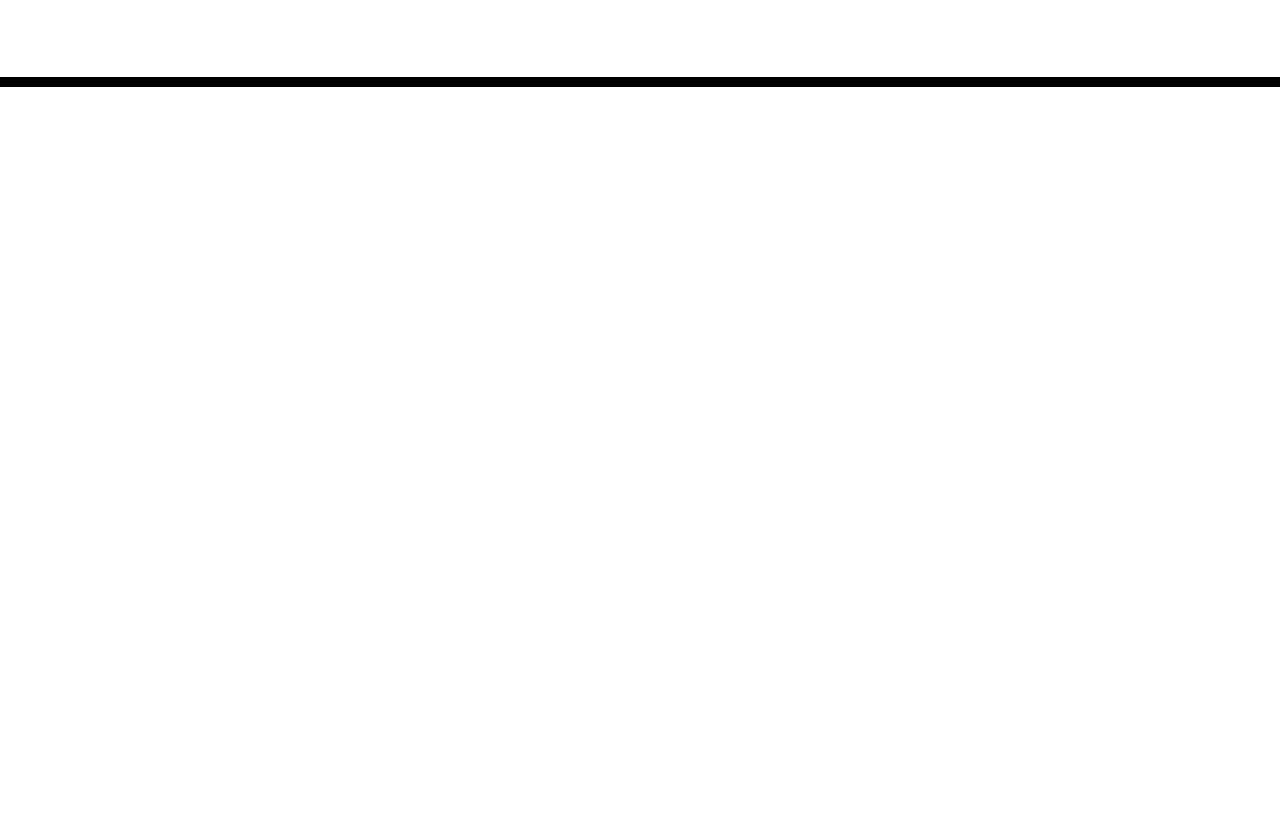
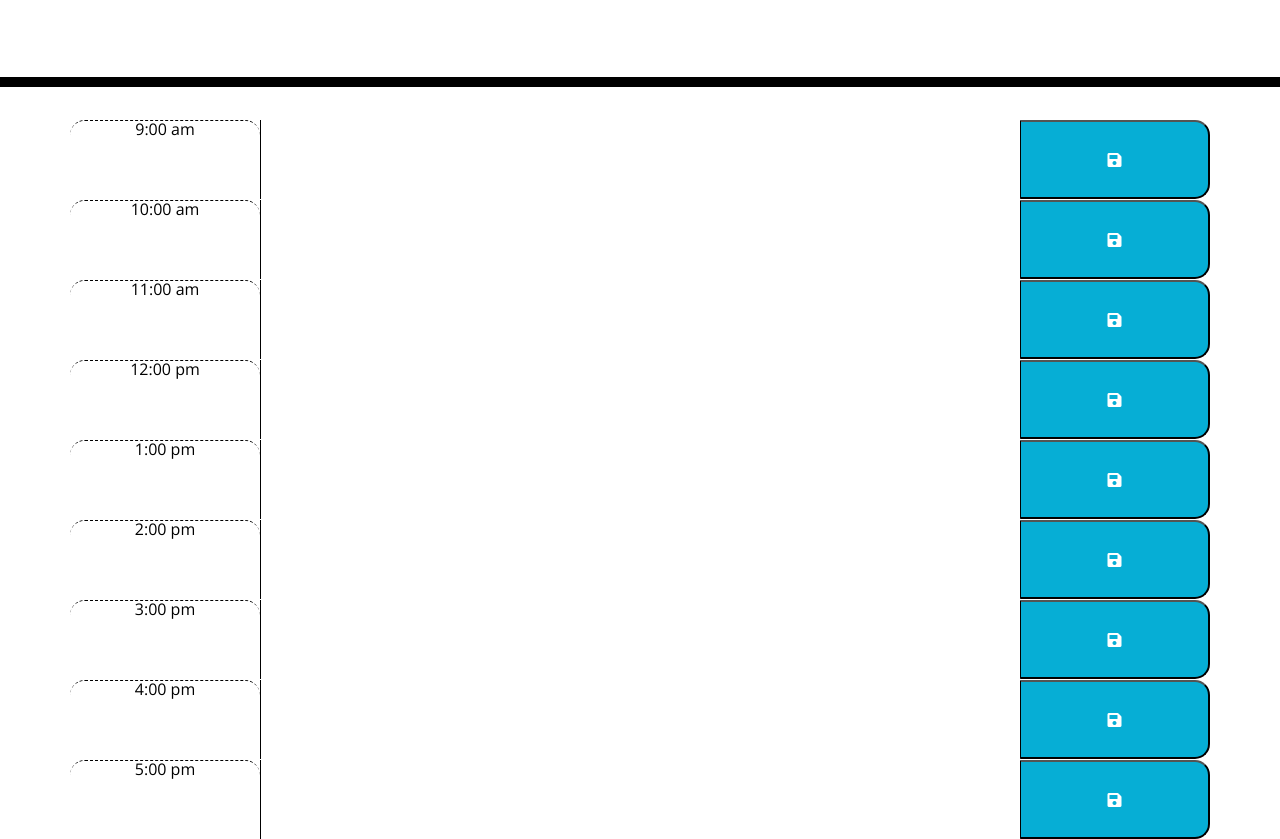
Before and after one commit to kruddzz/work_scheduler, a plain HTML site: page index.html in a window 1280 px wide. Shown: the part 181-1020 px from the top of the page. Before the commit the page ends 800 px from the top, so only its background shows below. Drawn offline with nearby package versions, Linux system fonts and the light colour scheme; files that its build step writes are made by us from their sources.

Commit message:
index.html time blocks added

```diff
--- a/index.html
+++ b/index.html
@@ -18,7 +18,7 @@
       href="https://fonts.googleapis.com/css?family=Open+Sans&display=swap"
       rel="stylesheet"
     />
-    <link rel="stylesheet" href="style.css" />
+    <link rel="stylesheet" href="assets/style.css" />
     <title>Work Day Scheduler</title>
   </head>
 
@@ -30,18 +30,64 @@
     </header>
     <div class="container">
       <!-- Timeblocks go here -->
-
-      <!-- App should display hours from 9 am to 5 pm -->
-        <!-- each time block should represent one hour -->
-        <!-- should display the time on the left side -->
         <!-- abiltiy to hold user input -->
         <!-- a lock button -->
           <!-- lock button should store time and user input data locally -->
-        <!-- need a column for time -->
-        <!-- a column for data input -->
-        <!-- a column for the lock button -->
-        <!-- the columns will exist within the same row -->
-        <!-- will need 8 of these rows -->
+
+      <div class="row">
+        <div class ="col-2 hour time-block">9:00 am</div>
+        <textarea id="nine" class="col-8 input"></textarea>
+        <button class="col-2 saveBtn"><i class="fas fa-save"></i></button>
+      </div>
+
+      <div class="row">
+        <div class ="col-2 hour time-block">10:00 am</div>
+        <textarea id="ten" class="col-8 input"></textarea>
+        <button class="col-2 saveBtn"><i class="fas fa-save"></i></button>
+      </div>
+
+      <div class="row">
+        <div class ="col-2 hour time-block">11:00 am</div>
+        <textarea id="eleven" class="col-8 input"></textarea>
+        <button class="col-2 saveBtn"><i class="fas fa-save"></i></button>
+      </div>
+
+      <div class="row">
+        <div class ="col-2 hour time-block">12:00 pm</div>
+        <textarea id="twelve" class="col-8 input"></textarea>
+        <button class="col-2 saveBtn"><i class="fas fa-save"></i></button>
+      </div>
+
+      <div class="row">
+        <div class ="col-2 hour time-block">1:00 pm</div>
+        <textarea id="one" class="col-8 input"></textarea>
+        <button class="col-2 saveBtn"><i class="fas fa-save"></i></button>
+      </div>
+
+      <div class="row">
+        <div class ="col-2 hour time-block">2:00 pm</div>
+        <textarea id="two" class="col-8 input"></textarea>
+        <button class="col-2 saveBtn"><i class="fas fa-save"></i></button>
+      </div>
+
+      <div class="row">
+        <div class ="col-2 hour time-block">3:00 pm</div>
+        <textarea id="three" class="col-8 input"></textarea>
+        <button class="col-2 saveBtn"><i class="fas fa-save"></i></button>
+      </div>
+
+      <div class="row">
+        <div class ="col-2 hour time-block">4:00 pm</div>
+        <textarea id="four" class="col-8 input"></textarea>
+        <button class="col-2 saveBtn"><i class="fas fa-save"></i></button>
+      </div>
+
+      <div class="row">
+        <div class ="col-2 hour time-block">5:00 pm</div>
+        <textarea id="five" class="col-8 input"></textarea>
+        <button class="col-2 saveBtn"><i class="fas fa-save"></i></button>
+      </div>
+
     </div>
 
     <script src="https://code.jquery.com/jquery-3.4.1.min.js"></script>
```
Also changed, not shown: 1 other file.
